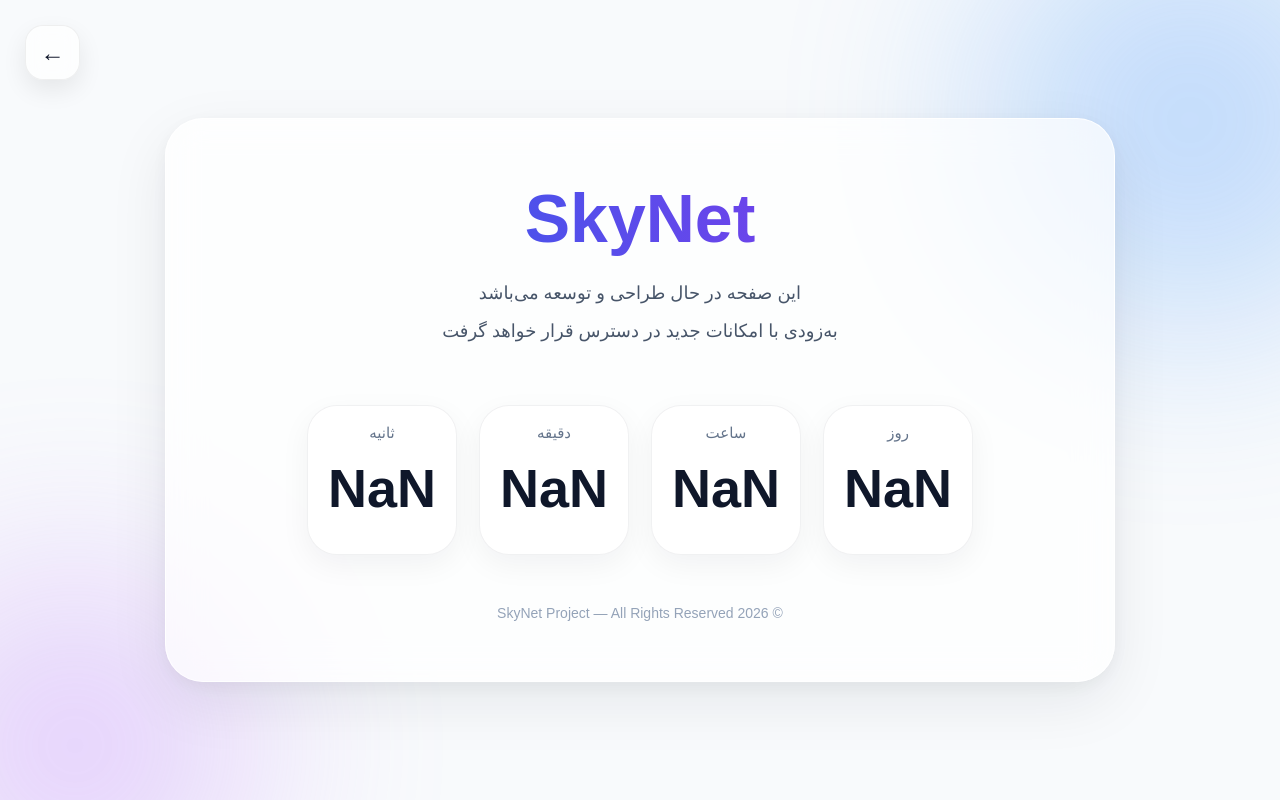
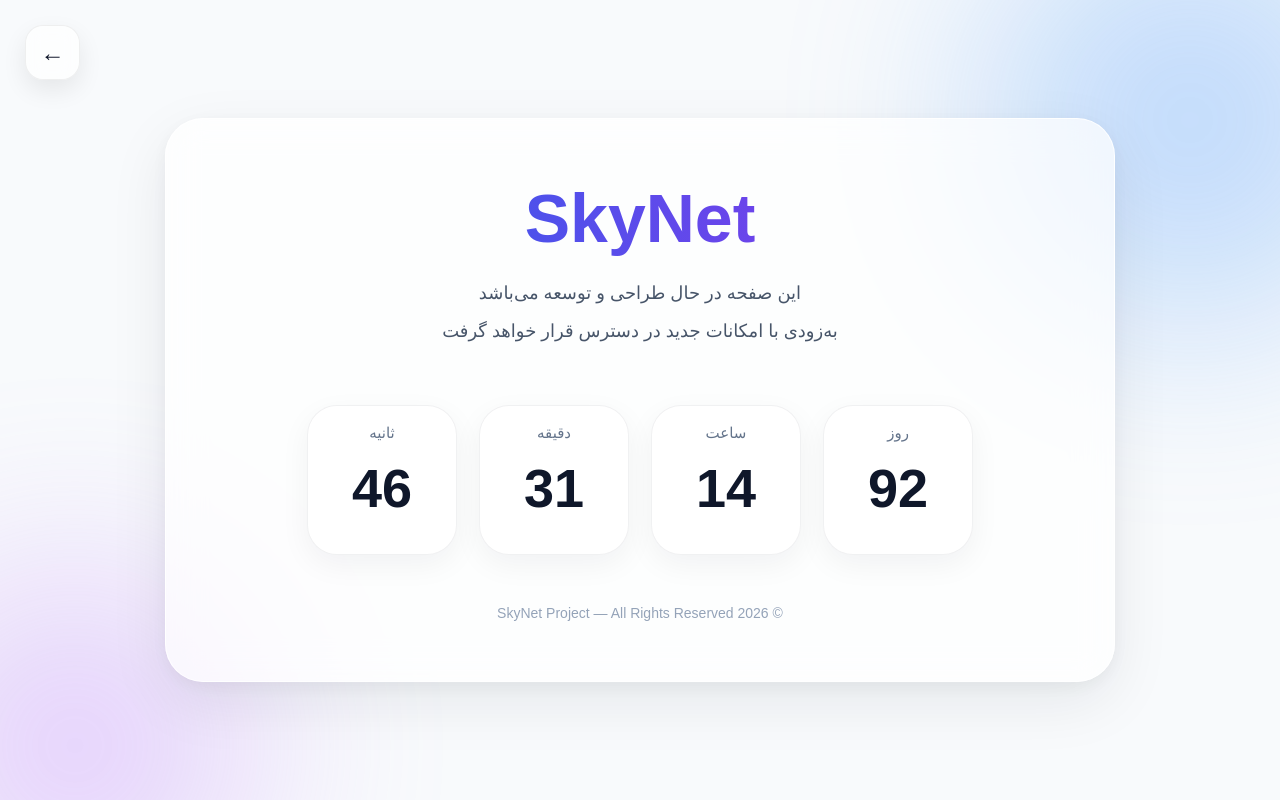
Before and after one commit to IRANSkyNet/Index, a plain HTML site: page Page/ADCS.html in a window 1280 px wide. Drawn offline with Linux system fonts and the light colour scheme; a web font is replaced by a local one.

Commit message:
Update ADCS.html

```diff
--- a/Page/ADCS.html
+++ b/Page/ADCS.html
@@ -274,7 +274,7 @@ body{
 
 /* تاریخ پایان شمارش معکوس */
 
-const targetDate = new Date("2026-12-00T23:59:59").getTime();
+const targetDate = new Date("2026-08-25T23:59:59").getTime();
 
 function updateCountdown(){
 
```
